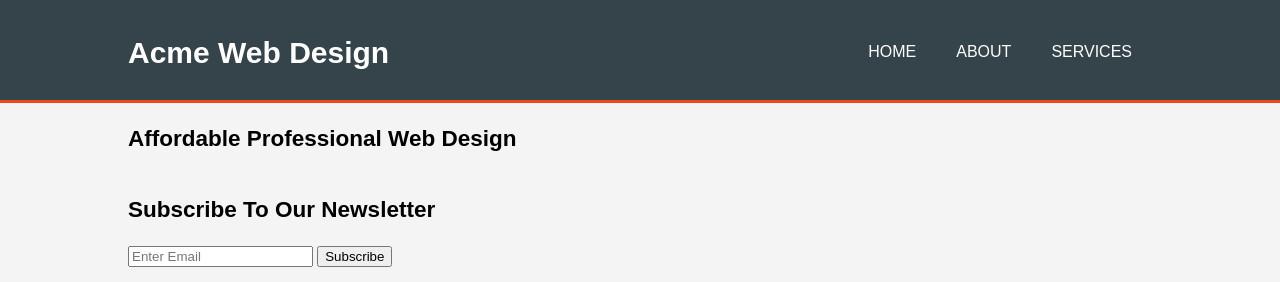
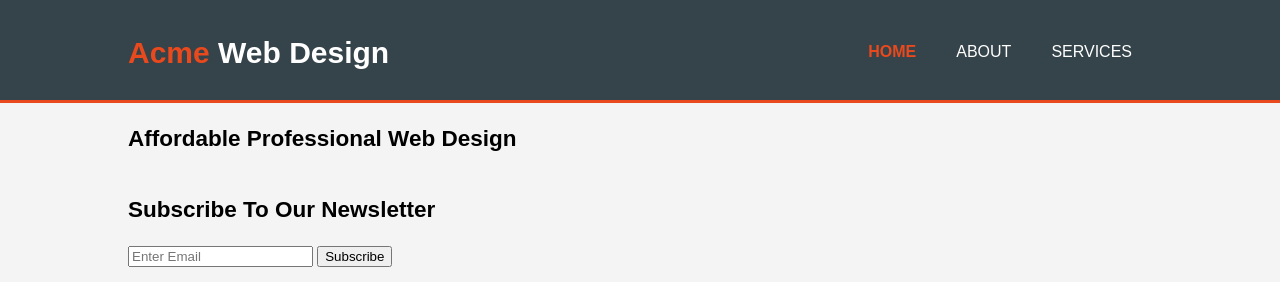
Before and after one commit to Samson300/acme-website, a plain HTML site: page index.html in a window 1280 px wide. Shown: the top 282 px of the page. Drawn offline with Linux system fonts and the light colour scheme.

Commit message:
adds highlight to css making Acme and home link orange, home is bold when hovering

```diff
--- a/css/style.css
+++ b/css/style.css
@@ -10,6 +10,11 @@ body{
     width:80%;
     margin:auto;
     overflow:hidden;
+}
+
+ul{
+    margin:0;
+    padding:0;
 }
 
 header{
@@ -27,10 +32,6 @@ header a{
     font-size:16px;
 }
 
-header ul{
-    margin:0;
-    padding:0;
-}
 
 header li{
     float:left;
@@ -50,3 +51,13 @@ header nav{
     float:right;
     margin-top:10px;
 }
+
+header .highlight, header .current a{
+    color:#e8491d;
+    font-weight:bold;
+}
+
+header a:hover{
+    color:#cccccc;
+    font-weight:bold;
+}
--- a/index.html
+++ b/index.html
@@ -12,11 +12,11 @@
     <header>
         <div class="container">
             <div id="branding">
-                <h1>Acme Web Design</h1>
+                <h1><span class="highlight">Acme</span> Web Design</h1>
             </div>
             <nav>
                 <ul>
-                    <li><a href="index.html">Home</a></li>
+                    <li class="current"><a href="index.html">Home</a></li>
                     <li><a href="about.html">About</a></li>
                     <li><a href="services.html">Services</a></li>
                 </ul>
```
